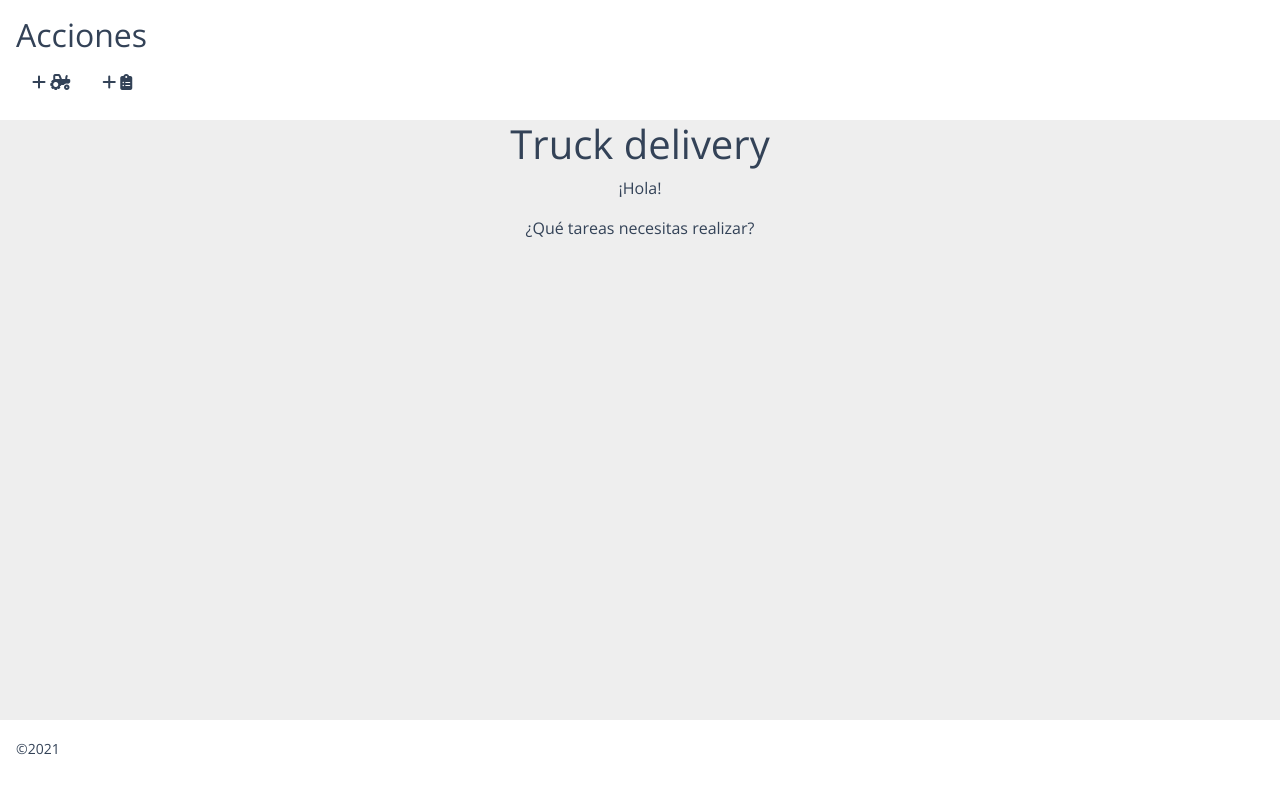
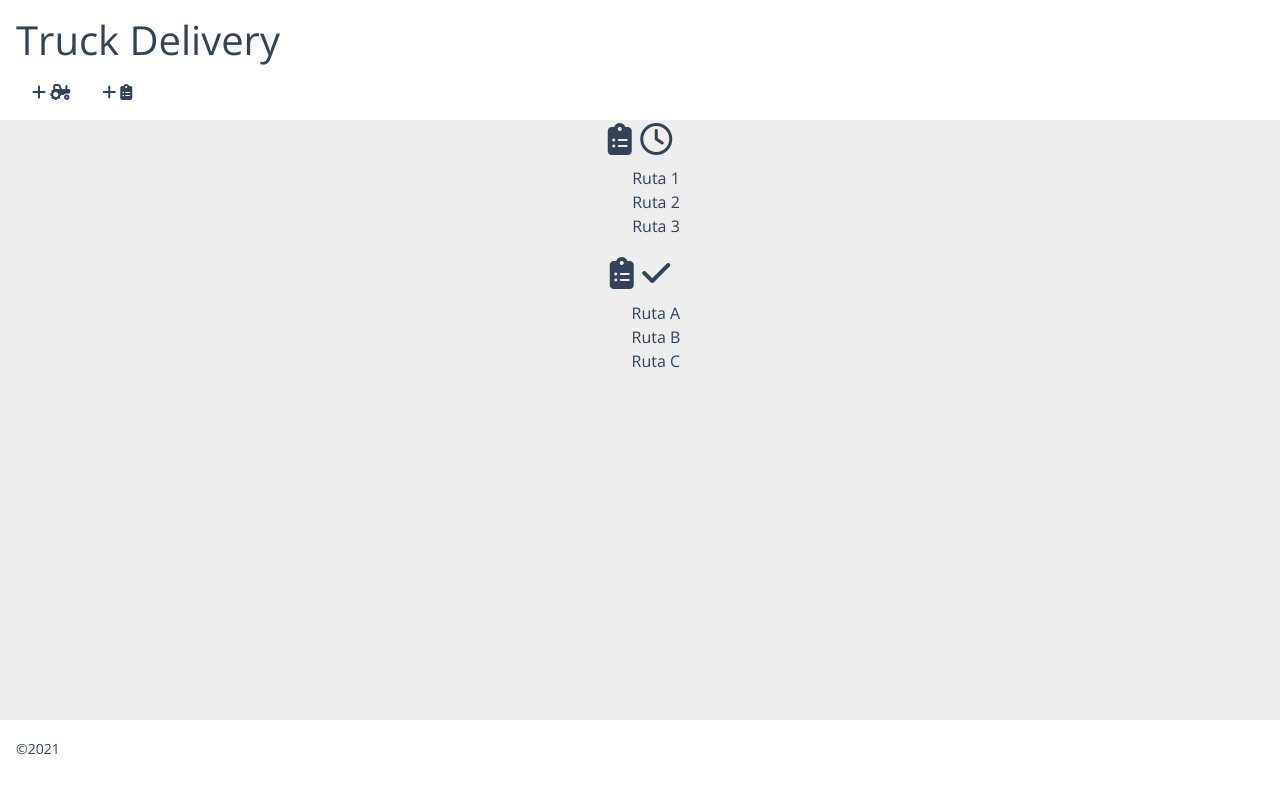
Before and after one commit to mZubeldia/truckdelivery, a React (Create React App) app: page /#/ in a window 1280 px wide. Shown: the top 794 px of the page. Built offline with nearby package versions, Linux system fonts and the light colour scheme.

Commit message:
add new html structure for landing page

```diff
--- a/src/components/Header.js
+++ b/src/components/Header.js
@@ -2,7 +2,7 @@ import { Link } from "react-router-dom";
 const Header = () => {
   return (
     <header className="header">
-      <h2 className="header-text">Acciones</h2>
+      <h1 className="header-text">Truck Delivery</h1>
       <nav>
         <ul className="nav ">
           <li className="nav-item">
--- a/src/components/Home.js
+++ b/src/components/Home.js
@@ -1,9 +1,22 @@
 const Home = () => {
   return (
     <main className="main">
-      <h1 className="header-text">Truck delivery</h1>
-      <p>¡Hola!</p>
-      <p>¿Qué tareas necesitas realizar?</p>
+      <h2>
+        <i class="fas fa-clipboard-list"></i> <i class="far fa-clock"></i>
+      </h2>
+      <ul>
+        <li>Ruta 1</li>
+        <li>Ruta 2</li>
+        <li>Ruta 3</li>
+      </ul>
+      <h2>
+        <i class="fas fa-clipboard-list"></i> <i class="fas fa-check"></i>
+      </h2>
+      <ul>
+        <li>Ruta A</li>
+        <li>Ruta B</li>
+        <li>Ruta C</li>
+      </ul>
     </main>
   );
 };
```
